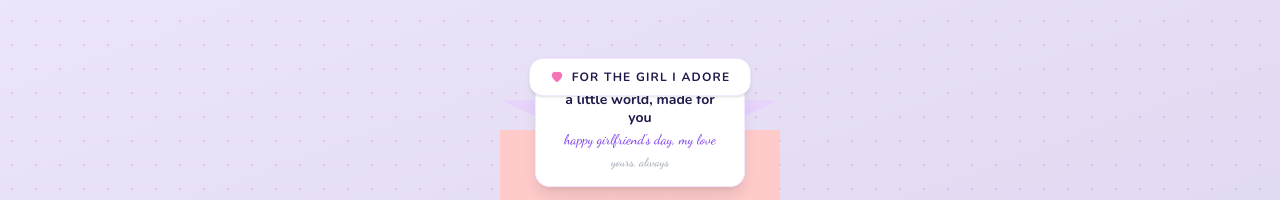
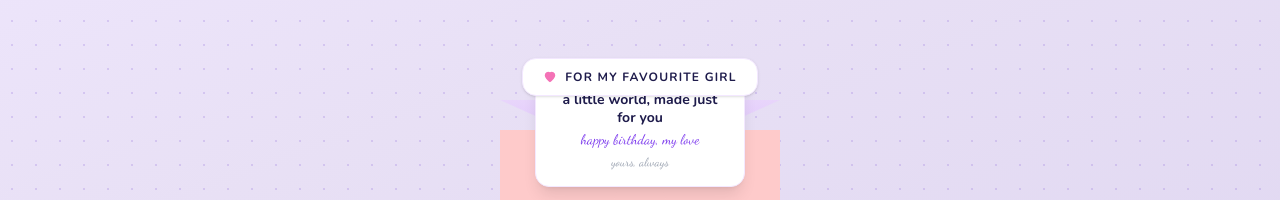
Before and after one commit to angadsanwal/Eeya_GirlfriendsDay, a Next.js app: page / in a window 1280 px wide. Shown: the part 231-431 px from the top of the page. Built offline with nearby package versions, Linux system fonts and the light colour scheme; no server answers; the database is empty.

Commit message:
Update MediaContext.tsx

```diff
--- a/components/girlfriend/MediaContext.tsx
+++ b/components/girlfriend/MediaContext.tsx
@@ -48,8 +48,8 @@ export interface TextContent {
 const DEFAULT_TEXTS: TextContent = {
   navTitle: 'only and only for my love',
   heroBadge: 'FOR MY FAVOURITE GIRL',
-  heroTitle: "Happy Birthday, my love",
-  heroSubtitle: 'yours, always',
+  heroTitle: "Happy Birthday, eeya",
+  heroSubtitle: 'for you, always',
   heroBody: "Today is all about you. I wanted to make you something that wasn’t just another birthday message, something you could come back to whenever you wanted. Happy birthday, my love. I’m so lucky I get to call you mine.",
   heroCta: 'SEE OUR LITTLE ALBUM',
   momentsBadge: 'OUR MOMENTS',
@@ -76,9 +76,9 @@ const DEFAULT_TEXTS: TextContent = {
   letterSignature: 'yours, completely,',
   letterFrom: 'YOUR PERSON',
   letterFooter: 'WITH ALL MY LOVE · ME',
-  introTag: 'FOR THE GIRL I ADORE',
-  introCardTitle: 'a little world, made for you',
-  introCardSubtitle: "happy girlfriend's day, my love",
+  introTag: 'FOR MY FAVOURITE GIRL',
+  introCardTitle: 'a little world, made just for you',
+  introCardSubtitle: "happy birthday, my love",
   introCardSigned: 'yours, always',
   introTap: 'TAP ANYWHERE TO BEGIN',
   couponsBadge: 'EST. WITH LOVE',
```
